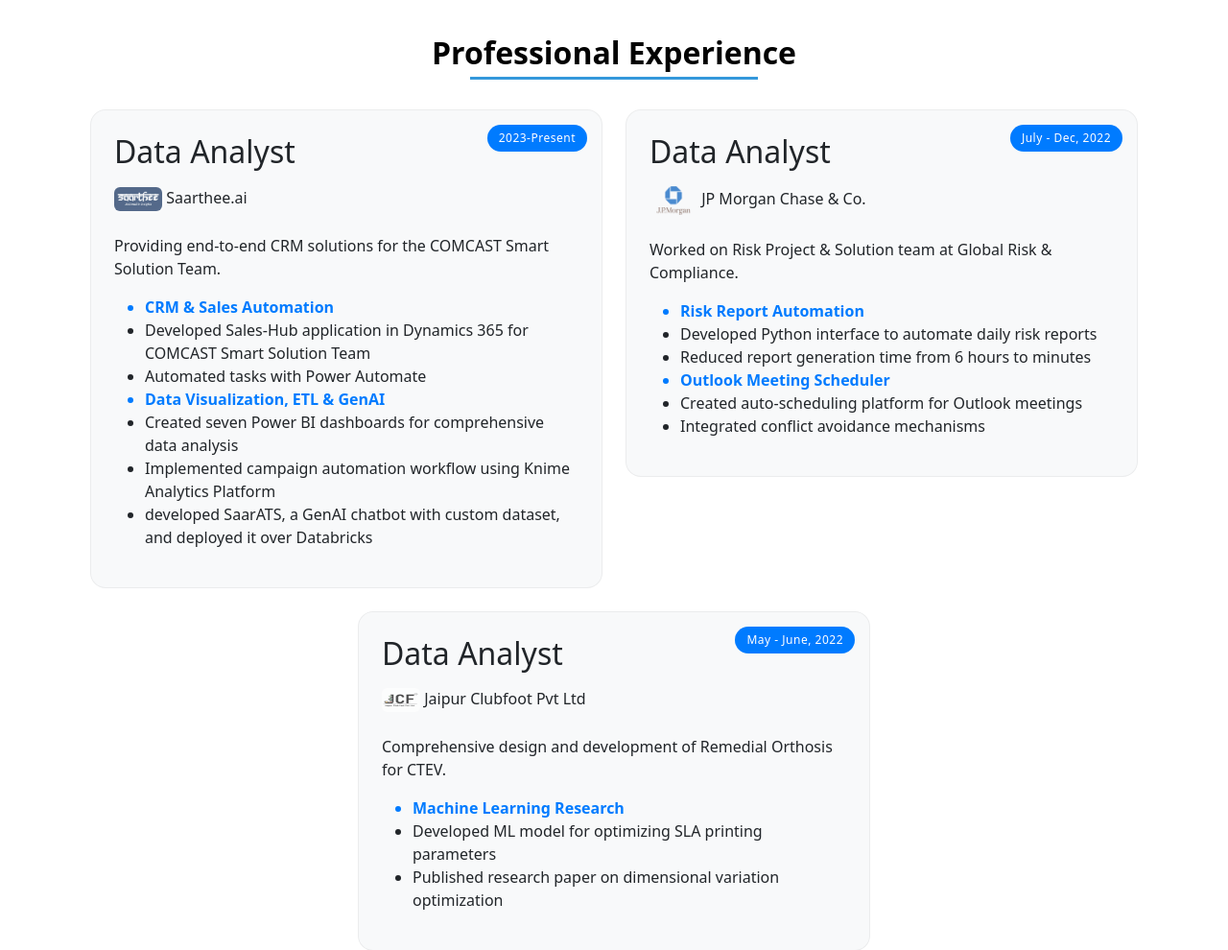
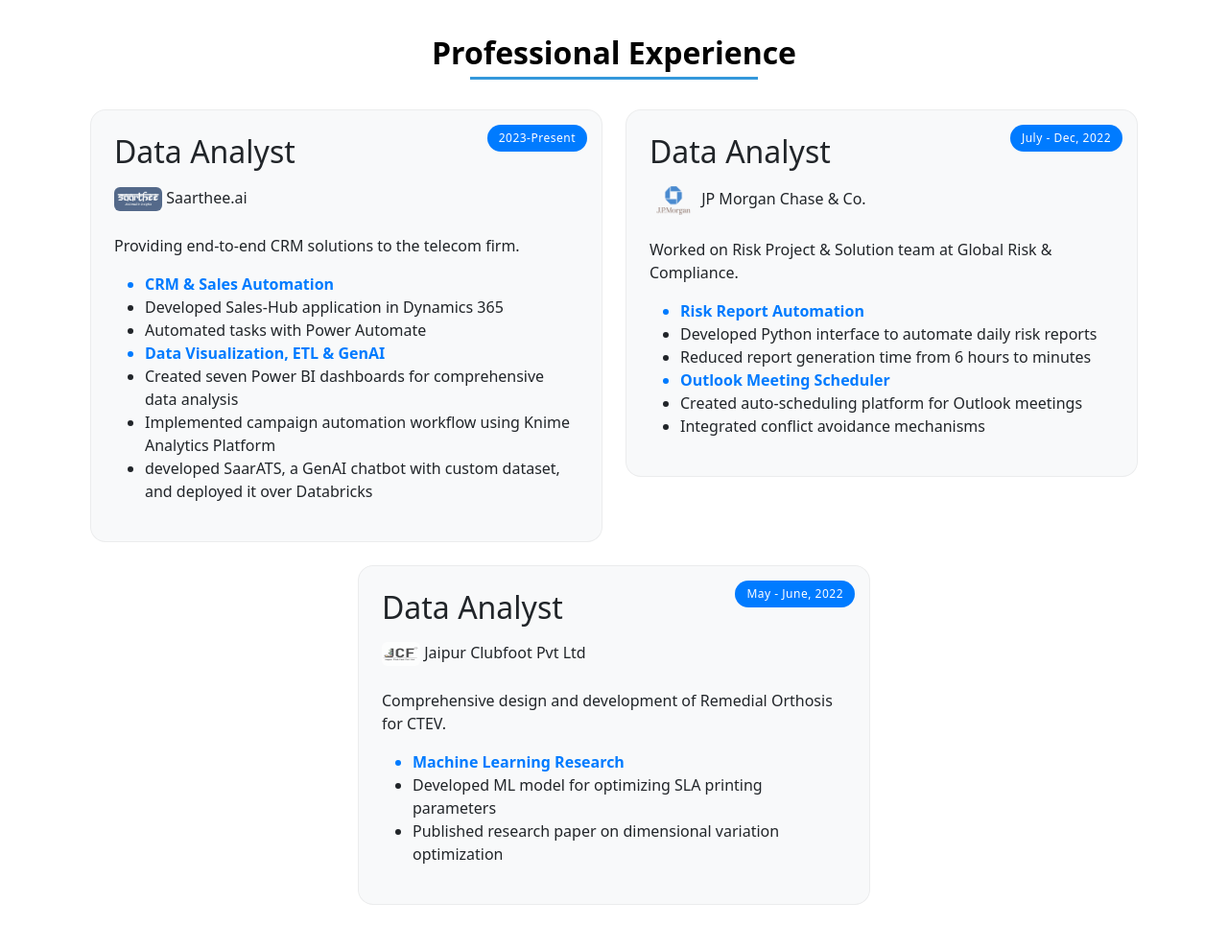
Before and after one commit to shaileshsuthar675/Shailesh-Suthar, a Flask app: page / in a window 1280 px wide. Shown: the part 1665-2655 px from the top of the page at 96% size. Run offline with Flask 3, Linux system fonts and the light colour scheme.

Commit message:
removal of comcast from resume section.

```diff
--- a/templates/0-NAVBar.html
+++ b/templates/0-NAVBar.html
@@ -19,7 +19,8 @@
 
                 <li class="nav-item"><a href="#" class="nav-link"><span>Home</span></a>
                 </li>
-                <li class="nav-item"><a href="#about-section" class="nav-link"><span>About</span></a></li>
+                <li class="nav-item navbar-collapse"><a href="#about-section" class="nav-link"><span>About</span></a>
+                </li>
                 <li class="nav-item"><a href="#resume-section" class="nav-link"><span>Resume</span></a></li>
                 <li class="nav-item"><a href="#project-section" class="nav-link"><span>Projects</span></a></li>
                 <li class="nav-item"><a href="#contact-section" class="nav-link"><span>Contact</span></a></li>
--- a/templates/3-Resume.html
+++ b/templates/3-Resume.html
@@ -26,10 +26,10 @@
 						<img src="/static/imgs/saarthee.png" width="50" height="25" class="company-logo rounded-2">
 						Saarthee.ai
 					</p>
-					<p class="mt-4">Providing end-to-end CRM solutions for the COMCAST Smart Solution Team.
+					<p class="mt-4">Providing end-to-end CRM solutions to the telecom firm.
 					<ul class="list-styled">
 						<li class="bullet_point">CRM & Sales Automation</li>
-						<li>Developed Sales-Hub application in Dynamics 365 for COMCAST Smart Solution Team</li>
+						<li>Developed Sales-Hub application in Dynamics 365</li>
 						<li>Automated tasks with Power Automate</li>
 						<li class="bullet_point">Data Visualization, ETL & GenAI</li>
 						<li>Created seven Power BI dashboards for comprehensive data analysis</li>
```
